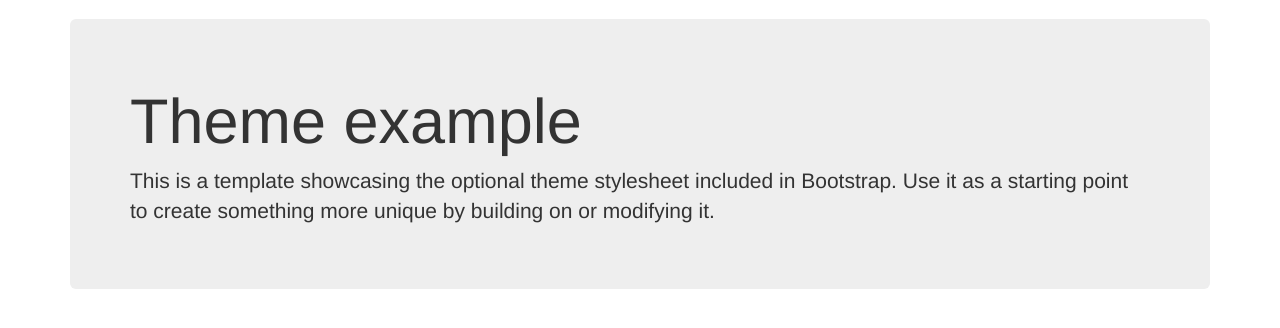
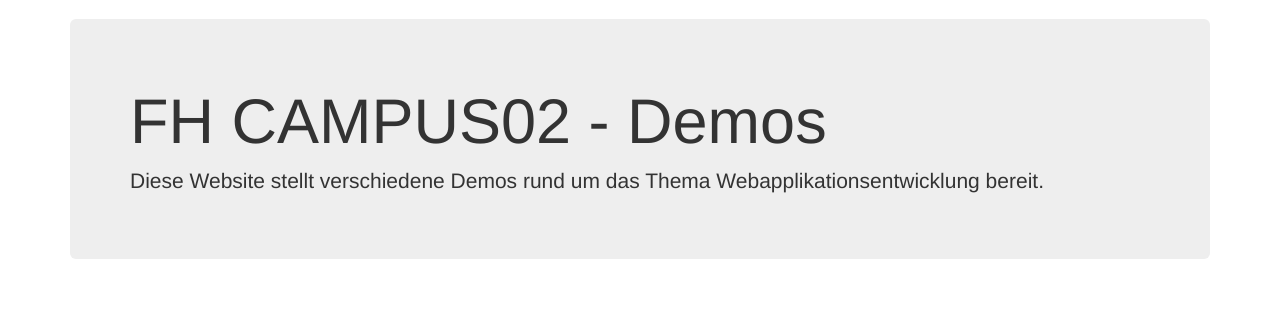
Before and after one commit to fladi/django-campus02, a Django app: template campus02/base/templates/base/index.html in a window 1280 px wide. Shown: the part 51-379 px from the top of the page. Run offline with Django 3.2, Linux system fonts and the light colour scheme; the template is opened without the code that fills it, so the values that code supplies are empty; some libraries are stand-ins or nearby versions.

Commit message:
Add usefull text to front page.

```diff
--- a/campus02/base/templates/base/index.html
+++ b/campus02/base/templates/base/index.html
@@ -2,7 +2,7 @@
 
 {% block content %}
 <div class="jumbotron">
-  <h1>Theme example</h1>
-  <p>This is a template showcasing the optional theme stylesheet included in Bootstrap. Use it as a starting point to create something more unique by building on or modifying it.</p>
+  <h1>FH CAMPUS02 - Demos</h1>
+  <p>Diese Website stellt verschiedene Demos rund um das Thema Webapplikationsentwicklung bereit.</p>
 </div>
 {% endblock %}
```
